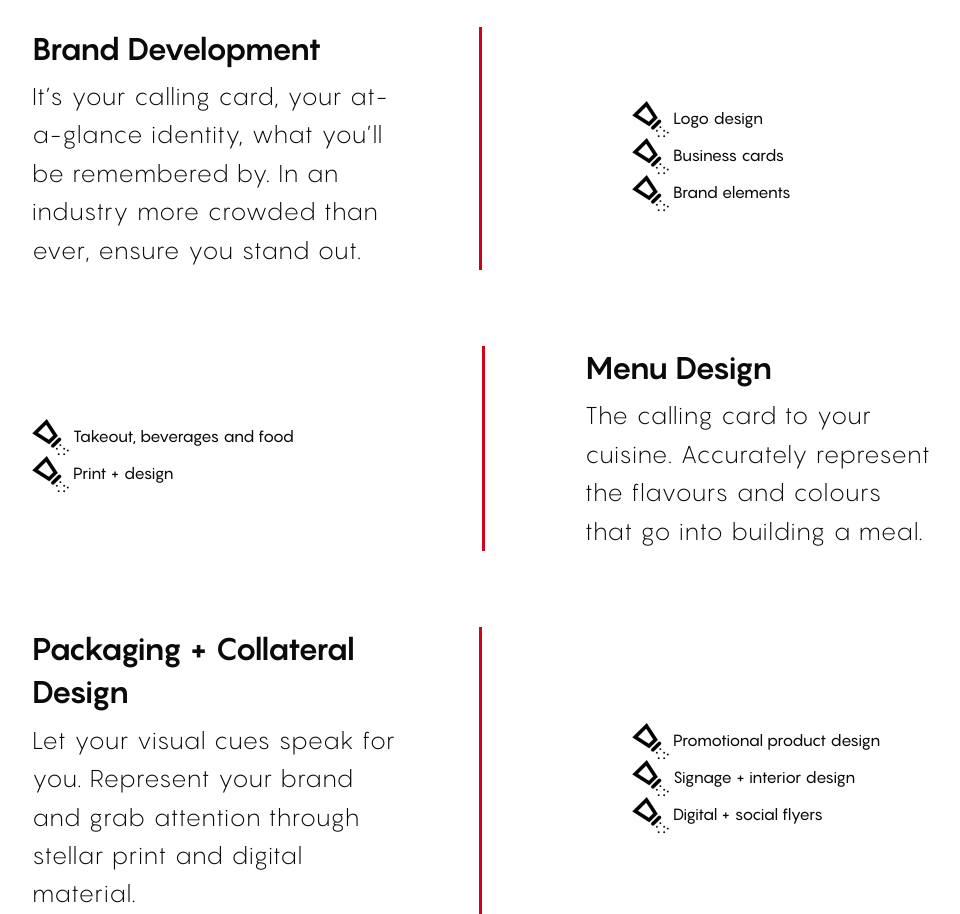
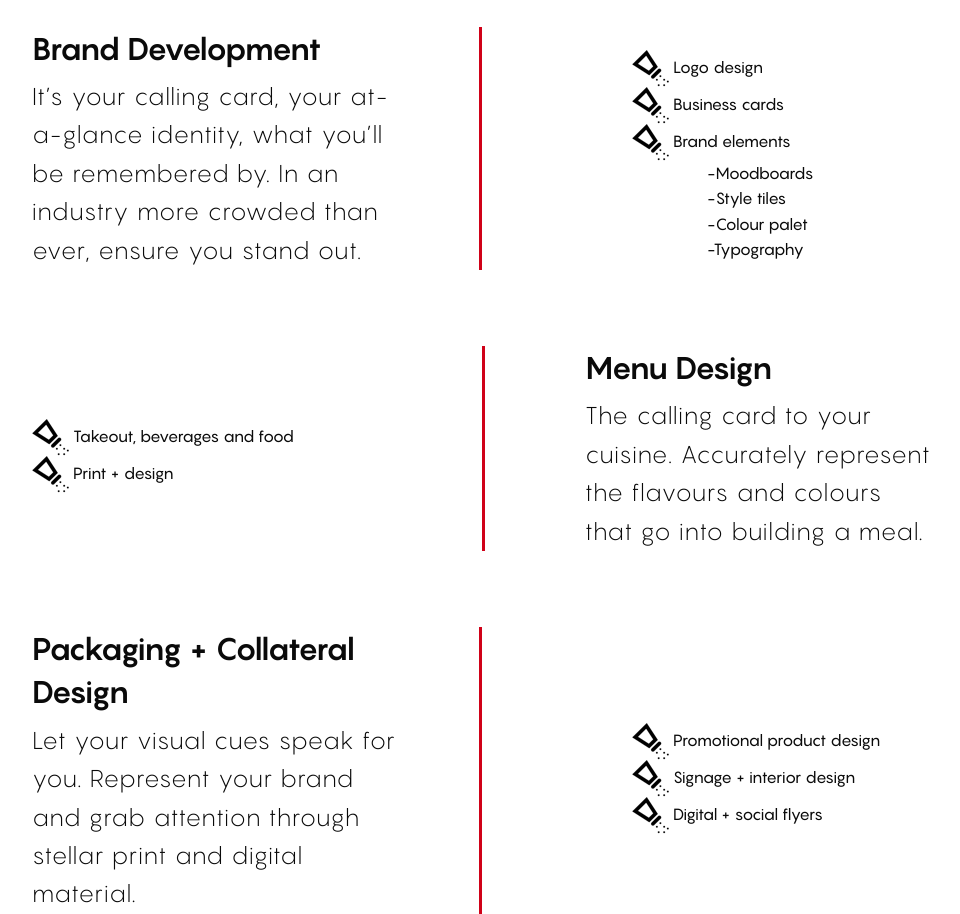
Before and after one commit to saltdigital/salt-full, a website: page app/services/index.html in a window 1280 px wide. Shown: the part 2340-3254 px from the top of the page, without its empty margins (158-1118 px from the left). Drawn offline with nearby package versions, Linux system fonts and the light colour scheme; files that its build step writes are made by us from their sources.

Commit message:
finish styles for services

```diff
--- a/app/services/index.html
+++ b/app/services/index.html
@@ -148,7 +148,15 @@
               <ul>
                 <li><img src="../assets/images/services/icon-salt-shaker.png" alt="Salt Shaker"> Logo design</li>
                 <li><img src="../assets/images/services/icon-salt-shaker.png" alt="Salt Shaker"> Business cards </li>
-                <li><img src="../assets/images/services/icon-salt-shaker.png" alt="Salt Shaker"> Brand elements </li>
+                <li>
+                  <img src="../assets/images/services/icon-salt-shaker.png" alt="Salt Shaker"> Brand elements
+                  <ul class="show-for-large brand-list">
+                    <li>Moodboards</li>
+                    <li>Style tiles</li>
+                    <li>Colour palet</li>
+                    <li>Typography</li>
+                  </ul>
+                </li>
               </ul>
             </div>
           </div>
--- a/app/styles/views/services.scss
+++ b/app/styles/views/services.scss
@@ -171,7 +171,17 @@
       max-width: 450px;
       width: 100%;
     }
+    h3 {
+      max-width: 170px;
+      width: 100%;
+      border-right: 3px solid #D00118;
+      padding-right: 30px;
+    }
     @include breakpoint(medium) {
+      h3 {
+        max-width: 100%;
+        border-width: 0;
+      }
       &__content {
         border-right: 3px solid #D00118;
         padding-right: 70px;
@@ -210,6 +220,16 @@
       ul {
         padding-left: 0;
       }
+      ul.brand-list {
+        padding-left: 80px;
+      }
+      ul.brand-list > li {
+        text-indent: -5px;
+      }
+      ul.brand-list > li:before {
+        content: "-";
+        text-indent: -5px;
+      }
     }
   }
 } // end design
```
